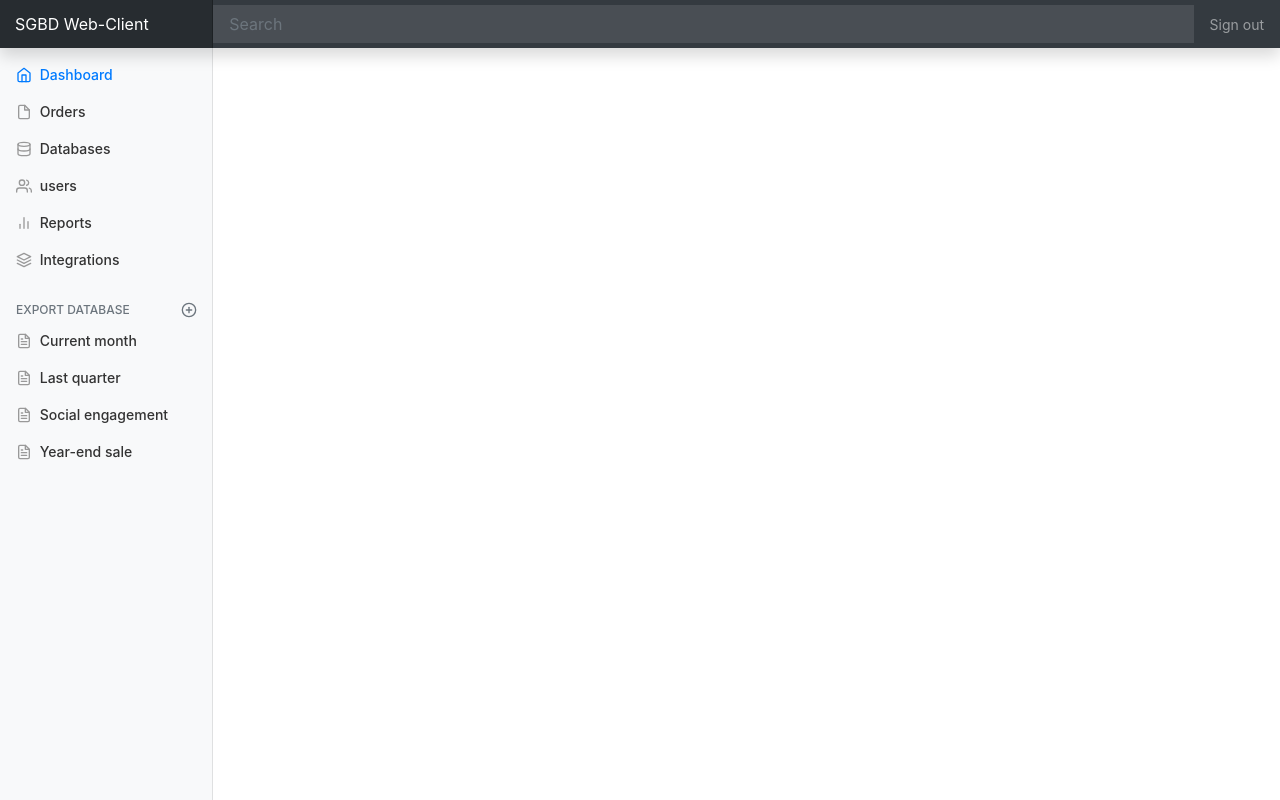
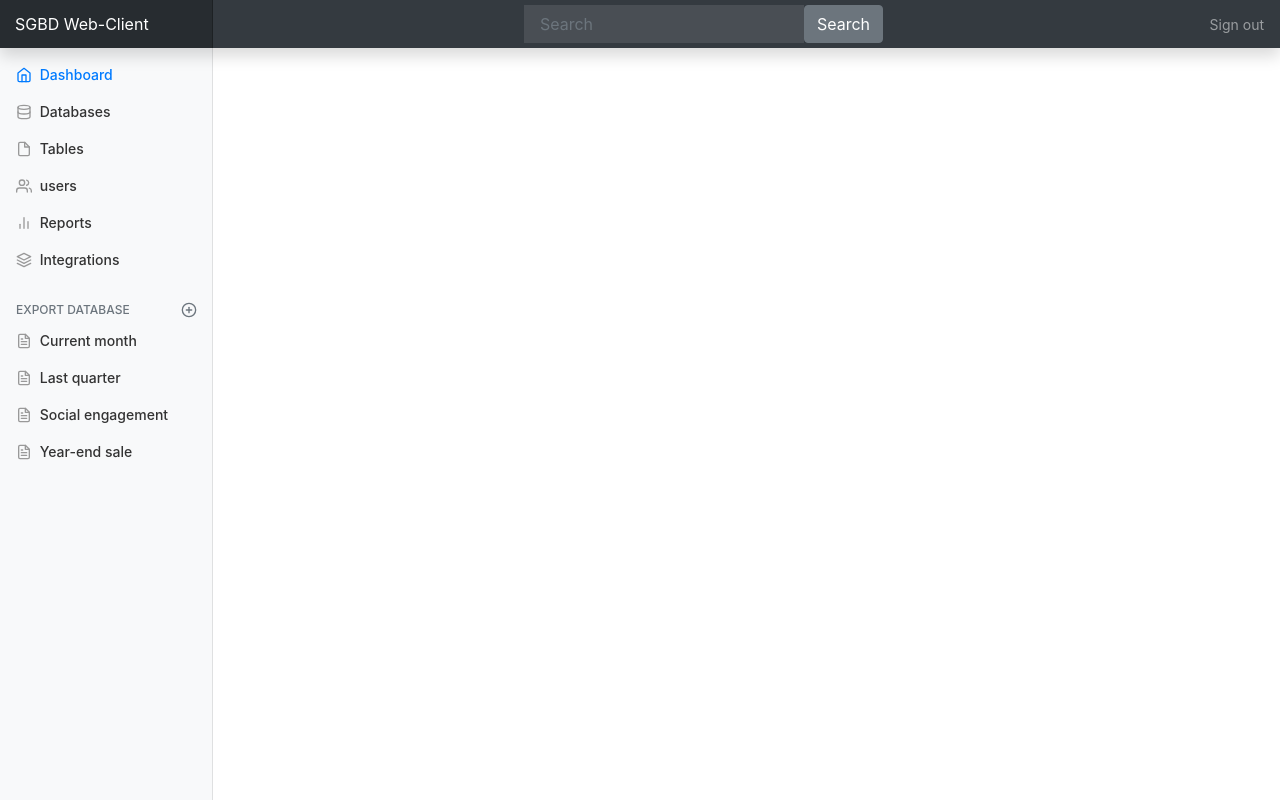
Before and after one commit to KandeAbdoul/sgbd, a Flask app: page / in a window 1280 px wide. Run offline with Flask 2, Linux system fonts and the light colour scheme; some libraries are stand-ins or nearby versions.

Commit message:
Client SGBD Web

```diff
--- a/templates/includes/navBar.html
+++ b/templates/includes/navBar.html
@@ -1,6 +1,11 @@
 <nav class="navbar navbar-dark fixed-top bg-dark flex-md-nowrap p-0 shadow">
-        <a class="navbar-brand col-sm-3 col-md-2 mr-0" href="#">SGBD Web-Client</a>
-        <input class="form-control form-control-dark w-100" type="text" placeholder="Search" aria-label="Search">
+        <a class="navbar-brand col-sm-3 col-md-2 mr-0" href="/">SGBD Web-Client</a>
+        <form class="form-inline" action="tables" method="POST">
+            <div class="form-group col-md-12">
+                <input class="form-control form-control-dark" type="text" name="search" placeholder="Search" aria-label="Search">
+                <button type="submit" class="btn btn-secondary">Search</button>
+            </div>
+        </form>
         <ul class="navbar-nav px-3">
             <li class="nav-item text-nowrap">
                 <a class="nav-link" href="auth">Sign out</a>
--- a/templates/includes/sideBar.html
+++ b/templates/includes/sideBar.html
@@ -2,21 +2,21 @@
     <div class="sidebar-sticky">
         <ul class="nav flex-column">
             <li class="nav-item">
-                <a class="nav-link active" href="#">
+                <a class="nav-link active" href="dashboard">
                 <span data-feather="home"></span>
                 Dashboard <span class="sr-only">(current)</span>
                 </a>
             </li>
             <li class="nav-item">
-                <a class="nav-link" href="#">
-                <span data-feather="file"></span>
-                Orders
+                <a class="nav-link" href="/databases" >
+                <span data-feather="database"></span>
+                Databases
                 </a>
             </li>
             <li class="nav-item">
-                <a class="nav-link" href="#">
-                <span data-feather="database"></span>
-                Databases
+                <a class="nav-link" href="/tables">
+                <span data-feather="file"></span>
+                Tables
                 </a>
             </li>
             <li class="nav-item">
--- a/templates/index.html
+++ b/templates/index.html
@@ -19,6 +19,9 @@
 
 
     <style>
+    a{
+      text-decoration:none;
+    }
       .bd-placeholder-img {
         font-size: 1.125rem;
         text-anchor: middle;
@@ -42,8 +45,15 @@
         <div class="row">
             {% include 'includes/sideBar.html' %}
         </div>
-        {% block body%} {% endblock %}
+        <main role="main" class="col-md-9 ml-sm-auto col-lg-10 px-4">
+          {% block body %}
+          {% endblock %}
+          <input type="hidden" id="db_name" value="{{databases}}">
+        </main>
+
     </div>
+
+
     <script src="https://code.jquery.com/jquery-3.4.1.slim.min.js" integrity="sha384-J6qa4849blE2+poT4WnyKhv5vZF5SrPo0iEjwBvKU7imGFAV0wwj1yYfoRSJoZ+n" crossorigin="anonymous"></script>
     <script>window.jQuery || document.write('<script src="{{ url_for('static',filename='docs/4.4/assets/js/vendor/jquery.slim.min.js')}}"><\/script>')</script><script src="{{ url_for('static',filename='/docs/4.4/dist/js/bootstrap.bundle.min.js') }}" integrity="sha384-6khuMg9gaYr5AxOqhkVIODVIvm9ynTT5J4V1cfthmT+emCG6yVmEZsRHdxlotUnm" crossorigin="anonymous"></script>
     <script src="https://cdnjs.cloudflare.com/ajax/libs/feather-icons/4.9.0/feather.min.js"></script>
```
